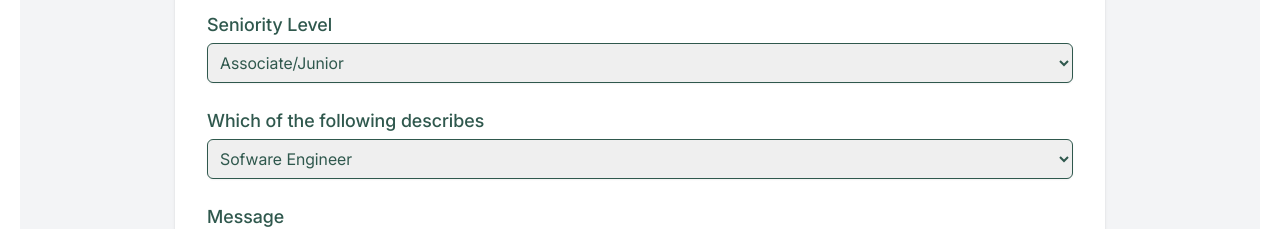
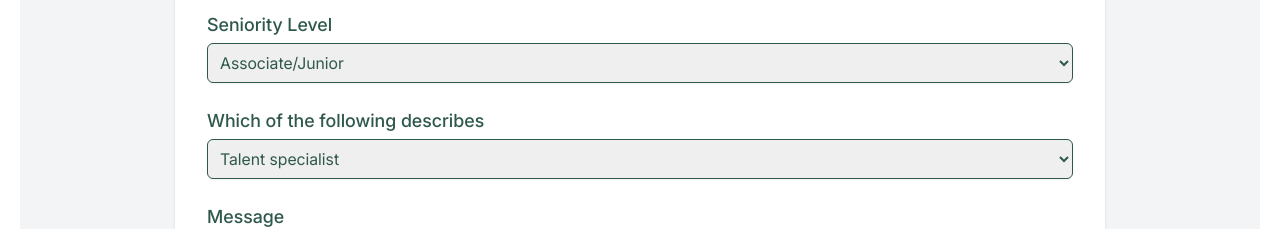
Before and after one commit to Ku-chintu/Mandal, a React (Vite) app: page /contactus in a window 1280 px wide. Shown: the part 960-1189 px from the top of the page. Built offline with nearby package versions, Linux system fonts and the light colour scheme.

Commit message:
Updating options in contact us

```diff
--- a/src/pages/ContactUs.jsx
+++ b/src/pages/ContactUs.jsx
@@ -140,7 +140,7 @@ function ContactUs() {
                   <option value="">Mid-Level</option>
                   <option value="">Manager</option>
                   <option value="">Director</option>
-                  <option value="">Founder/Owner</option>
+                  <option value="">Founder</option>
                 </select>
               </div>
 
@@ -155,11 +155,10 @@ function ContactUs() {
                   onChange={handleChange}
                   className="mt-1 p-2 w-full border border-primary rounded-md shadow-sm outline-none"
                 >
-                  <option value="">Sofware Engineer</option>
-                  <option value="">Data Analyst</option>
+                  <option value="">Talent specialist</option>
+                  <option value="">Hiring manager</option>
                   <option value="">Hr Manager</option>
-                  <option value="">Quality Assurance Engineer</option>
-                  <option value="">IT Support Specialist</option>
+                  <option value="">Other</option>
                 </select>
               </div>
 
```
